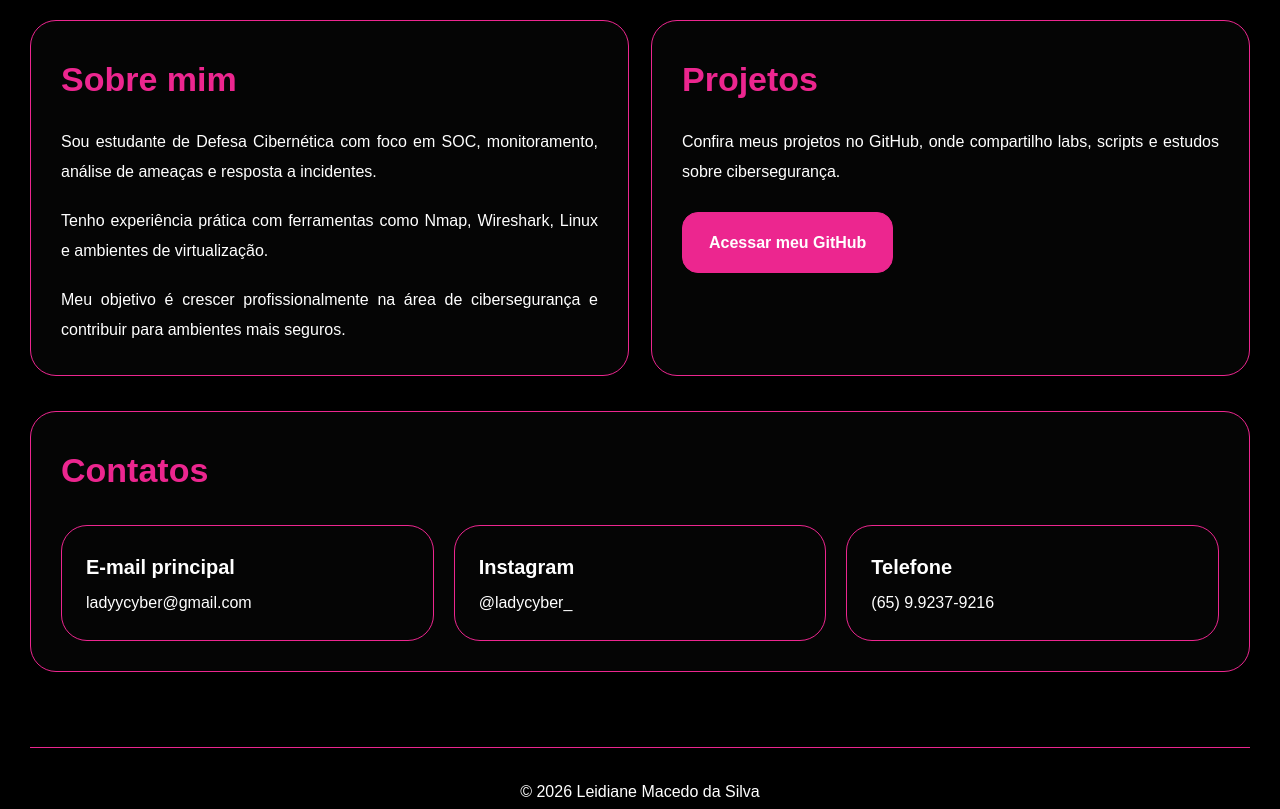
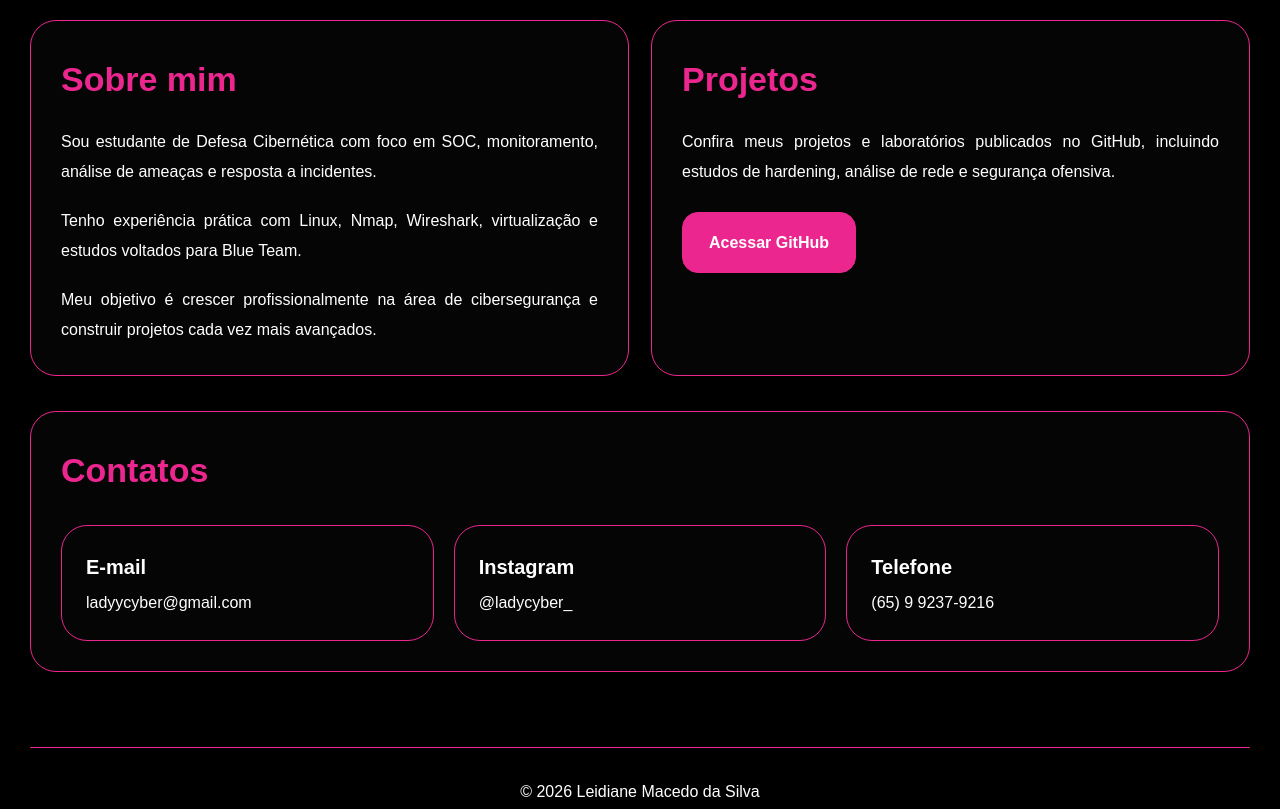
Before and after one commit to Ane-6/leidiane-portfolio, a plain HTML site: page index.html in a window 1280 px wide. Shown: the part 740-1549 px from the top of the page. Drawn offline with Linux system fonts and the light colour scheme.

Commit message:
Atualizando imagem principal

```diff
--- a/index.html
+++ b/index.html
@@ -12,9 +12,8 @@
     content="Portfólio de Leidiane Macedo da Silva, estudante de Defesa Cibernética com foco em SOC, monitoramento, análise de ameaças e resposta a incidentes."
   >
 
-  <!-- FAVICON -->
-  <link rel="icon" type="image/png" sizes="512x512" href="favicon.png">
-  <link rel="apple-touch-icon" sizes="512x512" href="favicon.png">
+  <link rel="icon" type="image/png" href="favicon.png">
+  <link rel="apple-touch-icon" href="favicon.png">
 
   <link rel="stylesheet" href="style.css">
 </head>
@@ -68,8 +67,8 @@
 
       <div class="hero-image">
 
-        <!-- LOGO PRINCIPAL DO SITE -->
-        <img src="logo.png" alt="Lady Cyber">
+        <!-- SUA LOGO PRINCIPAL -->
+        <img src="logo.png" alt="Lady Cyber Logo">
 
       </div>
 
@@ -87,13 +86,13 @@
         </p>
 
         <p>
-          Tenho experiência prática com ferramentas como Nmap,
-          Wireshark, Linux e ambientes de virtualização.
+          Tenho experiência prática com Linux, Nmap, Wireshark,
+          virtualização e estudos voltados para Blue Team.
         </p>
 
         <p>
           Meu objetivo é crescer profissionalmente na área de
-          cibersegurança e contribuir para ambientes mais seguros.
+          cibersegurança e construir projetos cada vez mais avançados.
         </p>
 
       </article>
@@ -103,8 +102,8 @@
         <h2>Projetos</h2>
 
         <p>
-          Confira meus projetos no GitHub, onde compartilho labs,
-          scripts e estudos sobre cibersegurança.
+          Confira meus projetos e laboratórios publicados no GitHub,
+          incluindo estudos de hardening, análise de rede e segurança ofensiva.
         </p>
 
         <a
@@ -113,7 +112,7 @@
           target="_blank"
           rel="noopener noreferrer"
         >
-          Acessar meu GitHub
+          Acessar GitHub
         </a>
 
       </article>
@@ -130,7 +129,7 @@
 
           <div>
 
-            <h3>E-mail principal</h3>
+            <h3>E-mail</h3>
 
             <a href="mailto:ladyycyber@gmail.com">
               ladyycyber@gmail.com
@@ -165,7 +164,7 @@
             <h3>Telefone</h3>
 
             <a href="tel:+5565992379216">
-              (65) 9.9237-9216
+              (65) 9 9237-9216
             </a>
 
           </div>
```
Also changed, not shown: projeto.png.
